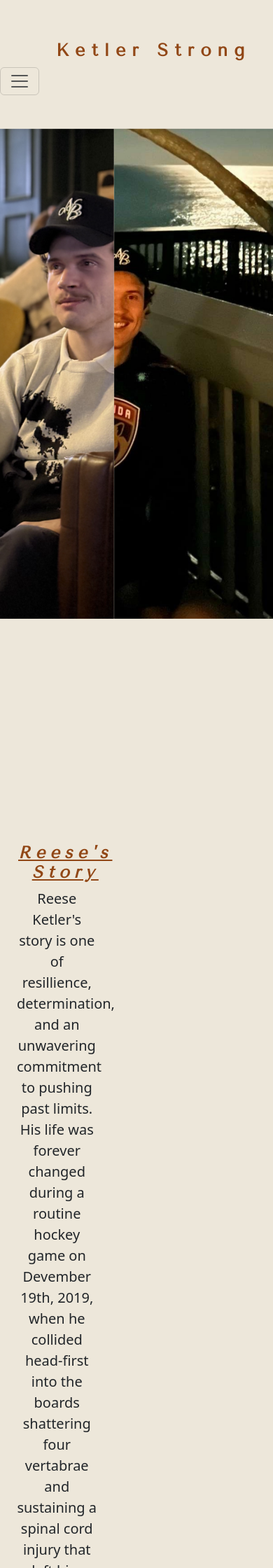
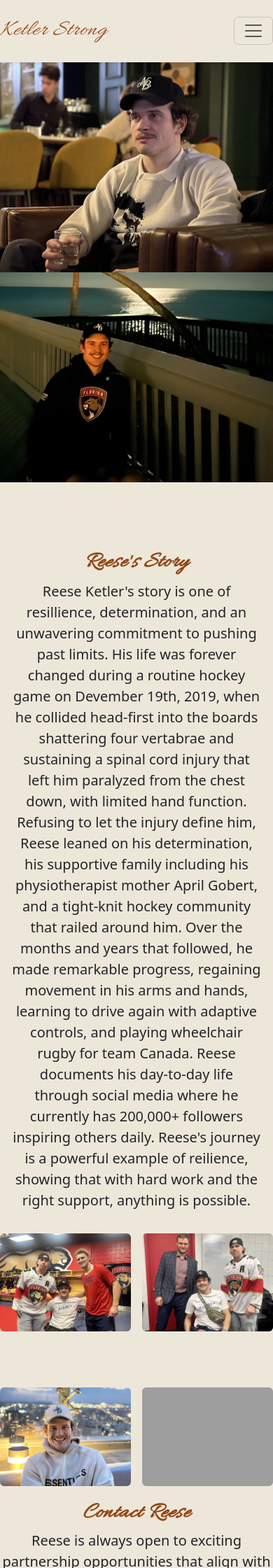
Before and after one commit to abridges2/Ketler_Strong, a PHP site: page / in a window 390 px wide. Shown: the top 2240 px of the page at 70% size. Run offline with PHP 8.4, Linux system fonts and the light colour scheme; grey boxes are pictures that could not be loaded.

Commit message:
Responsive for each resolution, updated images, and fonts

```diff
--- a/index.php
+++ b/index.php
@@ -8,15 +8,21 @@
         <link rel="preconnect" href="https://fonts.googleapis.com">
         <link rel="preconnect" href="https://fonts.gstatic.com" crossorigin>
         <link href="https://fonts.googleapis.com/css2?family=Tenor+Sans&display=swap" rel="stylesheet">
+        <link href="https://fonts.googleapis.com/css2?family=Allura&display=swap" rel="stylesheet">
         <link rel="stylesheet" href="style.css">
         <script defer src="script.js"></script>
     <title>Ketler Strong</title>
 </head>
 <body>
     <div class="container-fluid p-0">
-        <nav class="navbar navbar-expand-lg navbar-light py-5 sticky-top shadow-sm">
+        <nav class="navbar navbar-expand-lg navbar-light py-3 sticky-top shadow-sm">
             <a class="navbar-brand animated-element fade-in-left" href="#">Ketler Strong</a>
-            <button class="navbar-toggler" type="button" data-toggle="collapse" data-target="#navbarNavAltMarkup" aria-controls="navbarNavAltMarkup" aria-expanded="false" aria-label="Toggle navigation">
+            <button class="navbar-toggler" type="button"
+                    data-bs-toggle="collapse"
+                    data-bs-target="#navbarNavAltMarkup"
+                    aria-controls="navbarNavAltMarkup"
+                    aria-expanded="false"
+                    aria-label="Toggle navigation">
                 <span class="navbar-toggler-icon"></span>
             </button>
             <div class="collapse navbar-collapse justify-content-end pe-2" id="navbarNavAltMarkup">
@@ -30,69 +36,89 @@
         </nav>
 
         <div class="row g-0 align-items-center mb-9">
-            <div class="col-5 p-0">
-                <img src="images/Reese_Photo_2.JPG" alt="reese_pic" class="animated-element fade-in-up img-fluid equal-img">
+            <!-- Left hero image -->
+            <div class="col-12 col-md-6">
+                <div class="ratio ratio-4x3 ratio-hero overflow-hidden">
+                    <img src="images/Reese_Photo_2_Cropped.JPG"
+                        alt="reese_pic"
+                        class="animated-element fade-in-up img-fluid equal-img of-cover op-center">
+                </div>
             </div>
 
-            <div class="col-7 p-0">
-                <img src="images/Reese_Photo_1_cropped.JPG" alt="reese_pic_2" class="animated-element fade-in-up img-fluid equal-img">
-
-
+            <!-- Right hero image -->
+            <div class="col-12 col-md-6">
+                <div class="ratio ratio-4x3 ratio-hero overflow-hidden">
+                    <img src="images/Reese_Photo_1_cropped.JPG"
+                        alt="Reese"
+                        class="equal-img of-cover op-right animated-element fade-in-up">
+                </div>
             </div>
         </div>
 
-        <div class="row g-0 my-5 align-items-center mb-9">
-            <div class="col-5 animated-element fade-in-left text-center">
-                <h1 class="story-heading p-0 ps-4">Reese's Story</h1>
-                <p class="lead text-dark text-left ps-4 pe-4"> Reese Ketler's story is one of resillience, determination, and an unwavering commitment to pushing past
+        <!-- STORY SECTION -->
+        <div class="row g-3 g-md-4 my-5 align-items-center mb-9">
+            <div class="col-12 col-lg-4 text-center text-lg-start animated-element fade-in-left">
+                <h1 class="story-heading p-0 ps-lg-4 text-center">Reese's Story</h1>
+                <p class="lead text-dark text-center ps-3 pe-3 ps-md-4 pe-md-4">Reese Ketler's story is one of resillience, determination, and an unwavering commitment to pushing past
                      limits. His life was forever changed during a routine hockey game on Devember 19th, 2019, when he collided head-first into the boards shattering four vertabrae
                      and sustaining a spinal cord injury that left him paralyzed from the chest down, with limited hand function. Refusing to let the injury define him, Reese leaned
                      on his determination, his supportive family including his physiotherapist mother April Gobert, and a tight-knit hockey community that railed around him. Over the
                      months and years that followed, he made remarkable progress, regaining movement in his arms and hands, learning to drive again with adaptive controls, and playing
                      wheelchair rugby for team Canada. Reese documents his day-to-day life through social media where he currently has 200,000+ followers inspiring others daily. Reese's
-                     journey is a powerful example of reilience, showing that with hard work and the right support, anything is possible. </p>
+                     journey is a powerful example of reilience, showing that with hard work and the right support, anything is possible.</p>
             </div>
 
-            <div class="col-4 animated-element fade-in-right">
-                <img src="images/Reese_Leevi_Pic.JPG" alt="reese_pic_2" class="animated-element img-fluid paragraph-img">
+            <div class="col-6 col-md-6 col-lg-4 animated-element fade-in-right">
+                <div class="ratio ratio-4x3 overflow-hidden">
+                <img src="images/Reese_Leevi_Pic.JPG" alt="" class="paragraph-img of-cover op-center rounded">
+                </div>
             </div>
 
-            <div class="col-3 animated-element fade-in-right">
-                <img src="images/Reese_Leevi_Pic_2.JPG" alt="" class="img-fluid paragraph-img">
+            <div class="col-6 col-md-6 col-lg-4 animated-element fade-in-right pe-md-5">
+                <div class="ratio ratio-4x3 overflow-hidden">
+                <img src="images/Reese_Leevi_Pic_2_new.JPG" alt="" class="paragraph-img of-cover op-top rounded">
+                </div>
             </div>
         </div>
 
+
         <!-- CONTACT SECTION -->
-        <div class="row g-0 text-center mb-9 align-items-center">
-            <div class="col-4">
-                <img src="images/Reese_300_Main.JPG" alt="Reese_300_Main_Picture" class="paragraph-img animated-element fade-in-left">
+        <div class="row g-3 g-md-4 text-center mb-9 align-items-center">
+            <!-- Images: 2-up on phones, 25% each on md, 33% each on lg -->
+            <div class="col-6 col-md-3 col-lg-4 ps-md-5 animated-element fade-in-left">
+                <div class="ratio ratio-4x3 overflow-hidden">
+                <img src="images/Reese_300_Main.JPG" alt="Reese_300_Main_Picture" class="paragraph-img animated-element fade-in-left rounded">
+                </div>
             </div>
-            <div class="col-4">
-                <img src="images/Reese_Rooftop_Pic.jpeg" alt="Reese_Rooftop_Picture" class="paragraph-img animated-element fade-in-up">
-            </div>
-            <div class="col-4 text-center animated-element fade-in-right">
-                 <a href="" class="contact-follow-shop p-0">Contact Reese</a>
-
-                <p class="lead text-center ps-4 pe-4">
-                    Reese is always open to exciting partnership opportunities that align with his values and vision.
-                    Whether you’re a brand, organization, or creator, he’s eager to explore collaborations that inspire,
-                    motivate, and make an impact. Reach out today to start the conversation.
-                </p>
-
-                <a href="contact.php" class="btn btn-secondary contact-button" role="button">Contact</a>
-
+            <div class="col-6 col-md-3 col-lg-4 animated-element fade-in-left">
+                <div class="ratio ratio-4x3 overflow-hidden">
+                <img src="images/Reese_Rooftop_Pic.jpeg" alt="Reese_Rooftop_Picture" class="paragraph-img animated-element fade-in-up rounded">
+                </div>
             </div>
 
+            <!-- Text: full width on phones, 50% on md, 33% on lg -->
+            <div class="col-12 col-md-6 col-lg-4 text-center animated-element fade-in-right">
+                <a href="" class="contact-follow-shop p-0">Contact Reese</a>
+                <p class="lead text-center ps-md-4 pe-md-4">
+                Reese is always open to exciting partnership opportunities that align with his values and vision.
+                Whether you’re a brand, organization, or creator, he’s eager to explore collaborations that inspire,
+                motivate, and make an impact. Reach out today to start the conversation.
+                </p>
+                <a href="contact.php" class="contact-button" role="button">Contact</a>
+            </div>
         </div>
 
-        <div class="row g-0 text-center mb-9 align-items-center">
-            <div class="col-4">
-                <h1 class="story-heading p-0 animated-element fade-in-left">Follow Reese</h1>
-                <p class="lead text-center ps-4 pe-4 animated-element fade-in-left">
+        <!-- FOLLOW SECTION -->
+        <div class="row g-3 g-md-4 text-center mb-9 align-items-center">
+            <div class="col-12 col-lg-4 text-center text-lg-start">
+                <h1 class="story-heading p-0 animated-element fade-in-left text-center">Follow Reese</h1>
+                <p class="lead ps-3 pe-3 ps-md-4 pe-md-4 text-center animated-element fade-in-left">
                     Reese shares his journey, training, and daily life with over 200,000 followers across social media. From motivational insights to behind-the-scenes moments,
                      his content inspires and connects with people worldwide. Follow along on Instagram, TikTok, and YouTube to stay up to date and be part of the community.
                 </p>
-                <div class="social-icons">
+
+                <!-- Social Media Icons -->
+                <div class="social-icons text-center">
                     <a class="social-icon animated-element fade-in-left" href="https://tiktok.com/@reeseketler" target="_blank">
                         <i class="bi bi-tiktok"></i>
                     </a>
@@ -103,36 +129,59 @@
                         <i class="bi bi-instagram"></i>
                     </a>
                 </div>
-
             </div>
 
-            <div class="col-4">
-                <img src="images/Reese_Food_Pic.JPG" alt="Reese_300_Main" class="paragraph-img animated-element fade-in-up">
+            <!-- Follow Image 1 -->
+            <div class="col-6 col-md-6 col-lg-4">
+                <div class="ratio ratio-4x3 overflow-hidden">
+                <img src="images/Reese_and_Mitch_Outside_Pic.png"
+                    alt="Reese and Mitch"
+                    class="paragraph-img of-cover op-center animated-element fade-in-up rounded">
+                </div>
             </div>
-            <div class="col-4">
-                <img src="images/Reese_Outside_Pic.jpeg" alt="" class="paragraph-img animated-element fade-in-right">
+
+            <!-- Follow Image 2 -->
+            <div class="col-6 col-md-6 col-lg-4 pe-md-5">
+                <div class="ratio ratio-4x3 overflow-hidden">
+                <img src="images/Reese_Outside_Pic.png"
+                    alt="Reese outside"
+                    class="paragraph-img of-cover op-top animated-element fade-in-right rounded">
+                </div>
             </div>
         </div>
     </div>
 
-    <div class="row g-0 mb-9 text-center align-items-center">
-        <div class="col text-center animated-element fade-in-left">
-                <img src="images/Reese_Hockey_Guys.JPG" alt="Reese_Hockey_Guys" class="img-fluid contact-img">
+   <!-- COLLABORATION SECTION -->
+    <div class="row g-3 g-md-4 mb-9 text-center align-items-center">
+        <!-- Images: 2-up on phones, 25% each on md, 33% each on lg -->
+        <div class="col-6 col-md-3 col-lg-4 ps-md-5 animated-element fade-in-left">
+            <div class="ratio ratio-4x3 overflow-hidden">
+            <img src="images/Reese_Hockey_Guys.JPG" alt="Hockey group 1"
+                class="contact-img of-cover op-center rounded">
             </div>
+        </div>
 
-            <div class="col animated-element fade-in-left">
-                <img src="images/Reese_Hockey_Guys_2.JPG" alt="Reese_Hockey_Guys_2" class="img-fluid contact-img">
+        <div class="col-6 col-md-3 col-lg-4 animated-element fade-in-left">
+            <div class="ratio ratio-4x3 overflow-hidden">
+            <img src="images/Reese_Hockey_Guys_2.JPG" alt="Hockey group 2"
+                class="contact-img of-cover op-center rounded">
             </div>
+        </div>
 
-            <div class="col">
+        <!-- Text: full width on phones, 50% on md, 33% on lg -->
+        <div class="col-12 col-md-6 col-lg-4">
             <h1 class="story-heading p-0 animated-element fade-in-right">NoBad Collaboration</h1>
-            <p class="lead text-center animated-element fade-in-right ps-4 pe-4">Reese has teamed up with NoBad Apparel for an exciting collaboration that blends iconic chocolatey goodness with streetwear style.
-                The collection features bold, playful designs inspired by Reese’s signature colors and branding, bringing a fun, nostalgic twist to everyday fashion.
-                With limited-edition hoodies, tees, and accessories, the partnership celebrates creativity and individuality,
-                appealing to fans of both Reese’s and contemporary streetwear culture. This collaboration highlights how brands can cross industries to
-                create unique, collectible pieces that resonate with diverse audiences.</p>
+            <p class="lead text-center ps-3 pe-3 ps-md-4 pe-md-4 animated-element fade-in-right">
+            Reese has teamed up with NoBad Apparel for an exciting collaboration that blends iconic chocolatey goodness with streetwear style.
+            The collection features bold, playful designs inspired by Reese’s signature colors and branding, bringing a fun, nostalgic twist to everyday fashion.
+            With limited-edition hoodies, tees, and accessories, the partnership celebrates creativity and individuality,
+            appealing to fans of both Reese’s and contemporary streetwear culture. This collaboration highlights how brands can cross industries to
+            create unique, collectible pieces that resonate with diverse audiences.
+            </p>
         </div>
     </div>
+
+
 
     <footer class="mt-5 pt-4 pb-5 footer-color">
         <div class="container">
@@ -178,7 +227,9 @@
     <script>
         document.getElementById('year').textContent = new Date().getFullYear();
     </script>
-
+    <script src="https://cdn.jsdelivr.net/npm/bootstrap@5.3.3/dist/js/bootstrap.bundle.min.js"
+        integrity="sha384-YvpcrYf0tY3lHB60NNkmXc5s9fDVZLESaAA55NDzOxhy9GkcIdslK1eN7N6jIeHz"
+        crossorigin="anonymous"></script>
     <script type="module" src="https://unpkg.com/ionicons@7.1.0/dist/ionicons/ionicons.esm.js"></script>
     <script nomodule src="https://unpkg.com/ionicons@7.1.0/dist/ionicons/ionicons.js"></script>
 
--- a/style.css
+++ b/style.css
@@ -3,38 +3,40 @@ body {
 }
 
 .navbar-brand {
-  font-family: "Tenor Sans", sans-serif;
-  font-weight: 800;
-  letter-spacing: 9px;
+  font-family: "Allura", cursive;
+  font-weight: 400;
+  font-style: italic;
   padding-left: 80px;
   color: #914716;
-  font-size: 25px;
+  font-size: 60px;
+  letter-spacing: 15px;
 }
 
 .contact-follow-shop {
-  font-family: "Tenor Sans", sans-serif;
+  font-family: "Allura", cursive;
   font-weight: 800;
-  letter-spacing: 7px;
+  letter-spacing: 5px;
   padding-left: 80px;
   color: #914716;
-  font-size: x-large;
+  font-size: 40px;
   font-style: italic;
+  text-decoration: none;
 }
 
 .story-heading {
-  font-family: "Tenor Sans", sans-serif;
+  font-family: "Allura", cursive;
   font-weight: 800;
-  letter-spacing: 7px;
+  letter-spacing: 5px;
   padding-left: 80px;
   color: #914716;
-  font-size: x-large;
+  font-size: 40px;
   font-style: italic;
-  text-decoration: underline;
+  text-decoration: none;
 }
 
 .contact-follow-shop:hover {
   color: black;
-  text-decoration: underline;
+  text-decoration: none;
   cursor: pointer;
 }
 
@@ -50,11 +52,67 @@ body {
 .contact-img {
   display: block;
   width: 100%;
+  height: 100%;
   object-fit: cover;
 }
-.equal-img { height: 700px; }
-.paragraph-img { height: 500px; }
-.contact-img { height: 500px; }
+
+.of-cover { object-fit: cover; }
+.op-center { object-position: 50% 50%; }
+.op-top    { object-position: 50% 20%; }
+.op-right  { object-position: 65% 50%; } /* tweak this per photo */
+.op-left   { object-position: 35% 50%; }
+
+/* --- HERO: responsive aspect + safe minimums --- */
+
+/* Make the <img> fill the ratio box so the ratio actually controls height */
+.ratio-hero img { width: 100%; height: 100%; object-fit: cover; }
+
+/* Phones: a bit taller so it feels intentional */
+.ratio.ratio-hero {
+  --bs-aspect-ratio: 70%;   /* ~1.43:1  (taller than 16:9) */
+  min-height: 300px;        /* don't let it get postage-stamp small */
+}
+
+/* ≥576px (sm): flatten slightly */
+@media (min-width: 576px) {
+  .ratio.ratio-hero {
+    --bs-aspect-ratio: 62.5%; /* ~16:10 */
+    min-height: 320px;
+  }
+}
+
+/* ≥768px (md): columns are 50% wide now — make hero taller here */
+@media (min-width: 768px) {
+  .ratio.ratio-hero {
+    --bs-aspect-ratio: 85%;   /* taller so the two-up hero keeps presence */
+    min-height: 380px;
+  }
+}
+
+/* ≥992px (lg): go back to a classic shallow banner feel */
+@media (min-width: 992px) {
+  .ratio.ratio-hero {
+    --bs-aspect-ratio: 70%;  /* taller than 16:9 */
+    min-height: 520px;       /* optional floor; tweak to taste */
+  }
+}
+
+/* ≥1200px (xl) — keep it tall on big monitors */
+@media (min-width: 1200px) {
+  .ratio.ratio-hero {
+    --bs-aspect-ratio: 70%;
+    min-height: 560px;
+  }
+}
+
+/* ≥1400px (xxl) — (optional) a touch taller on ultra-wide screens */
+@media (min-width: 1400px) {
+  .ratio.ratio-hero {
+    --bs-aspect-ratio: 72%;
+    min-height: 600px;
+  }
+}
+
 
 .contact-button {
     display: block;
@@ -92,13 +150,20 @@ body {
     box-shadow: 0 8px 16px rgba(0,0,0,.18);
 }
 
+.social-icons {
+  display: flex;
+  flex-wrap: wrap;
+  justify-content: center; /* centers the row */
+  gap: 12px;               /* even spacing between icons */
+}
+
 .social-icon {
   display: inline-flex;
+  align-items: center;
   justify-content: center;
-    align-items: center;
   width: 50px;
   height: 50px;
-    margin: 0 8px;
+  margin: 0; /* gap handles spacing now */
   border-radius: 50%;
   font-size: 1.5rem;
   color: #914716;
@@ -216,6 +281,41 @@ footer a:hover{
 /* Overflow fix */
 html, body { overflow-x: hidden; }
 
+/* Removing left padding by default to fix responsive design */
+.navbar-brand,
+.story-heading,
+.contact-follow-shop,
+.nav-item {
+  padding-left: 0;
+}
+
+/* Padding to the navbar and headings */
+@media (min-width: 992px) {
+  .navbar-brand,
+  .story-heading,
+  .contact-follow-shop,
+  .nav-item {
+    padding-left: 2rem; /* ~32px; bump to 3rem if you want more */
+  }
+}
+
+
+/* Adjust headings for mobile */
+@media (max-width: 576px) {
+  .navbar-brand,
+  .contact-follow-shop,
+  .story-heading {
+    padding-left: 0;
+    letter-spacing: 1px;
+    font-size: clamp(24px, 8vw, 40px);
+  }
+  .nav-item { padding-left: 0; }
+
+  /* So sections don’t have massive gaps on mobile */
+  .mb-8 { margin-bottom: 4rem !important; }
+  .mb-9 { margin-bottom: 5rem !important; }
+}
+
 
 
 /* Contact Page Styles */
```
Also changed, not shown: images/IMG_E0067.JPG (added), images/Reese_Hockey_Guys.JPG, images/Reese_Leevi_Pic_2_new.JPG (added), images/Reese_Photo_2.JPG, images/Reese_Photo_2_Cropped.JPG (added), 2 other files. Lines whose indentation alone changed are shown as unchanged.
